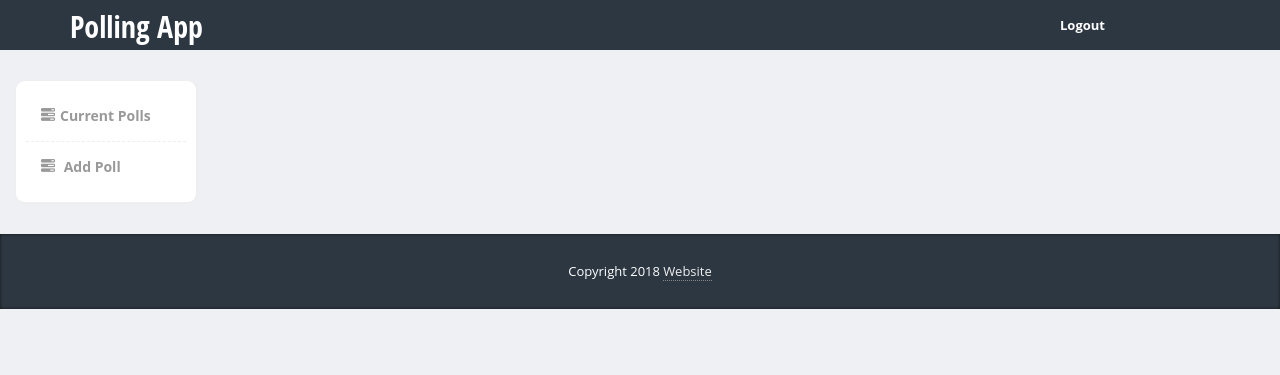
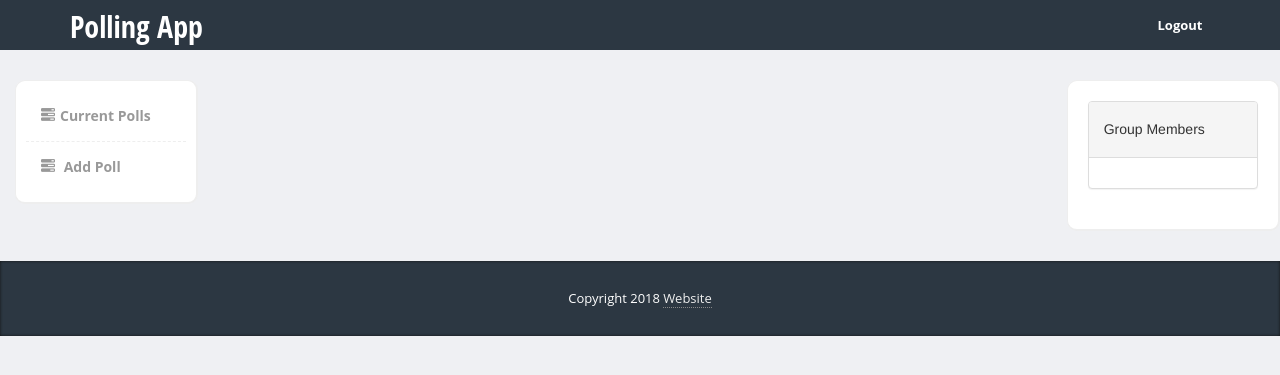
Before and after one commit to Man-Jain/Polling-App, a Flask app: page / in a window 1280 px wide. Shown: the top 375 px of the page. Run offline with Flask 2, Linux system fonts and the light colour scheme; the visitor is signed in with stand-in values (Sample User, id 1); data that the repository does not hold is empty; parts of the project's set-up code (start-up, migrations or seed data) failed here and were passed over.

Commit message:
Added group members section.

```diff
--- a/app/firebase_connect.py
+++ b/app/firebase_connect.py
@@ -1,6 +1,8 @@
 import pyrebase
-from config import config
+import os
 
+config = os.environ.get('config')
+config=dict(config)
 firebase = pyrebase.initialize_app(config)
 
 db = firebase.database()
@@ -20,7 +22,9 @@ class SignUp:
 	def signup_user(self, email, password, user_name, user_group):
 		user = auth.create_user_with_email_and_password(email, password)
 		data = {"email": email,"group":user_group}
+		member = {"user_name" : user_name}
 		results = db.child("users").child(user_name).set(data, user['idToken'])
+		db.child("polls-data").child("group").child(user_group).child("members").push(member)
 
 class SignIn:
 	def signin_user(self, email, password):
@@ -46,3 +50,10 @@ class Prev_Polls:
 			return user_polls_array
 		except:
 			return []
+
+class Get_Members:
+	def get_group_members(self, user_name, group):
+		get_members=db.child("polls-data").child("group").child(group).child("members").get()
+		group_members=get_members.val()
+		res=[group_members[a]['user_name'] for a in group_members]
+		return res
--- a/app/routes.py
+++ b/app/routes.py
@@ -1,23 +1,29 @@
 from flask import Flask, render_template, session, redirect, url_for
 from app import app
-from app.firebase_connect import Get_Polls,Prev_Polls
+from app.firebase_connect import Get_Polls,Prev_Polls, Get_Members
+
+gp=Get_Polls()
+pp=Prev_Polls()
+gm=Get_Members()
 
 @app.route('/')
 @app.route('/index')
 def index():
 	if 'username' in session:
 		user=session['username']
-		gp=Get_Polls()
-		pp=Prev_Polls()
+		group=session['group']
 		polls=gp.get_poll_by_group(session['group'])
 		prev_polls=pp.get_previous_polls(user)
-		return render_template('index.html',all_polls=polls, prev_polls=prev_polls)
-	else:
-		return redirect(url_for('signin'))
+		members=gm.get_group_members(user, group)
+		return render_template('index.html',all_polls=polls, prev_polls=prev_polls, members=members)
+	return redirect(url_for('signin'))
 
 @app.route('/forms')
 def forms():
-    return render_template('forms.html')
+	if 'username' in session:
+		members=gm.get_group_members(session['username'],session['group'])
+		return render_template('forms.html',  members=members)
+	return redirect(url_for('signin'))
 
 @app.route('/signup')
 def signup():
--- a/app/routes2.py
+++ /dev/null
@@ -1,6 +0,0 @@
-from flask import Flask
-from app import app
-
-@app.route('/test')
-def test():
-    return 'Test'
--- a/app/static/js/main.js
+++ b/app/static/js/main.js
@@ -1,7 +1,7 @@
 a=1;
 $(document).ready(function(){
     $("#add-option-g1").click(function(){
-        $("fieldset").append("<div id='field-"+a+"' class='form-group'><label>Poll Choice</label> <input class='form-control' placeholder='Choice' type='text' name='choice-"+a+"' required> </div>");
+        $("fieldset").append("<div id='field-"+a+"' class='form-group'><label>Poll Choice</label> <input class='form-control' placeholder='Choice' required type='text' name='choice-"+a+"'> </div>");
         a++;
     });
     $("#remove-option-g1").click(function(){
@@ -11,34 +11,33 @@ $(document).ready(function(){
 });
 
 $(function(){
-    $('#btn-group1').click(function(){
+    $('.content-box-large').on("click","#btn-group1", function(){
         $.ajax({
             url: '/group1',
-            data: $('#form-group1').serialize(),
+            data: $('#form-group').serialize(),
             type: 'POST',
-            success: function(response){
-                console.log(response);
+            success: function(){
+            $("#alert-g1").show();
+            $("#alert-g1").fadeOut(3000);
+            //$('.content-box-large').load(document.URL +  ' .content-box-large');
             },
             error: function(error){
                 console.log(error);
             }
         });
-        $(function(){
-            $("#alert-g1").show();
-            $("#alert-g1").fadeOut(5000);
-        });
     });
 });
 
 $(function(){
-    $('.vote-btn').click(function(){
+    $('#polls-row').on("click", '.vote-btn',function(){
         $.ajax({
             url: '/vote',
             data: $(this).parent().serialize(),
             type: 'POST',
         }).done(function(response){
             console.log(response);
-            location.reload(true);
+            //location.reload(true);
+            $('#polls-row').load(document.URL +  ' #polls-row');
         });
     });
 });
--- a/app/templates/base.html
+++ b/app/templates/base.html
@@ -22,17 +22,13 @@
   	<div class="header">
 	     <div class="container">
 	        <div class="row">
-	           <div class="col-md-5">
+	           <div class="col-md-11">
 	              <!-- Logo -->
 	              <div class="logo">
 	                 <h1><a href="{{ url_for('index') }}">Polling App</a></h1>
 	              </div>
 	           </div>
-	           <div class="col-md-5">
-	              <div class="row">
-	              </div>
-	           </div>
-	           	        <div class="col-md-2">
+	           <div class="col-md-1">
 	              <div class="navbar navbar-inverse" role="banner">
 	                    <ul class="nav navbar-nav">
 	                      <li>
@@ -47,6 +43,7 @@
 
     <div class="page-content">
     	<div class="row">
+
 		    <div class="col-md-2">
 		  	  <div class="sidebar content-box" style="display: block;">
             <ul class="nav">
@@ -54,9 +51,18 @@
 					     <li><a href="{{ url_for('forms') }}"><i class="glyphicon glyphicon-tasks"></i> Add Poll</a></li>
             </ul>
           </div>
+          <div>
+		    </div>
       </div>
 
-    <div id="content">{% block content %}{% endblock %}</div>
+        <div id="content">
+          {% block content %}{% endblock %}
+        </div>
+        {% include 'block_members.html' %}
+
+      </div>
+  </div>
+
     <footer>
          <div class="container">
 
--- /dev/null
+++ b/app/templates/block_members.html
@@ -0,0 +1,18 @@
+{% block group_members %}
+<div class="col-md-2">
+	<div class="row" style="display: block;">
+        <div class="content-box-large">
+        	<div class="panel panel-default">
+                <div class="panel-heading">
+                	<h5>Group Members</h5>
+                </div>
+                <div class="panel-body">
+                	{% for user in members %}
+                	<p>{{ user }}</p>
+                	{% endfor %}
+                </div>
+            </div>
+		</div>
+	</div>
+</div>
+{% endblock %}
--- a/app/templates/index.html
+++ b/app/templates/index.html
@@ -1,10 +1,10 @@
 {% extends "base.html" %}
 {% block content %}
-		  <div class="col-md-10">
-	  			<div class="row">
+		  <div class="col-md-8">
+	  			<div class="row" id ="polls-row">
 	  				{% block polls %}
 			  		{% for poll in all_polls %}
-	  				<div class="col-md-5">
+	  				<div class="col-md-6">
 	  					<div class="content-box-large">
 	  						<div class="panel panel-default">
 			  				<div class="panel-heading">
@@ -33,6 +33,5 @@
 	  				{% endblock %}
 	  			</div>
 	  		<!--  Page content -->
-		  </div></div></div>
-
+		  </div>
 {% endblock %}
```
Also changed, not shown: app/templates/forms.html (+7 -6 lines), config.py (deleted, +0 -8 lines). Lines whose indentation alone changed are shown as unchanged.
